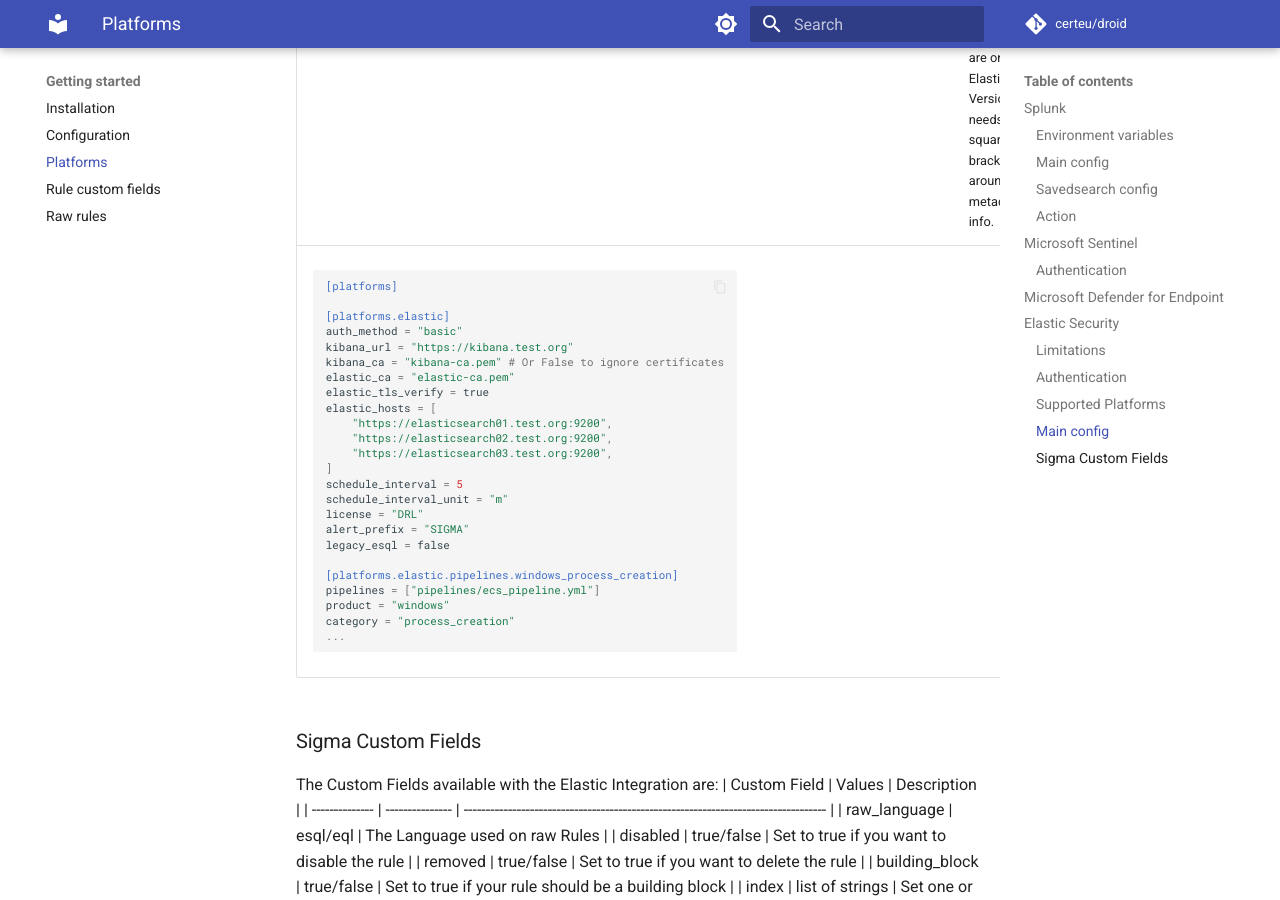
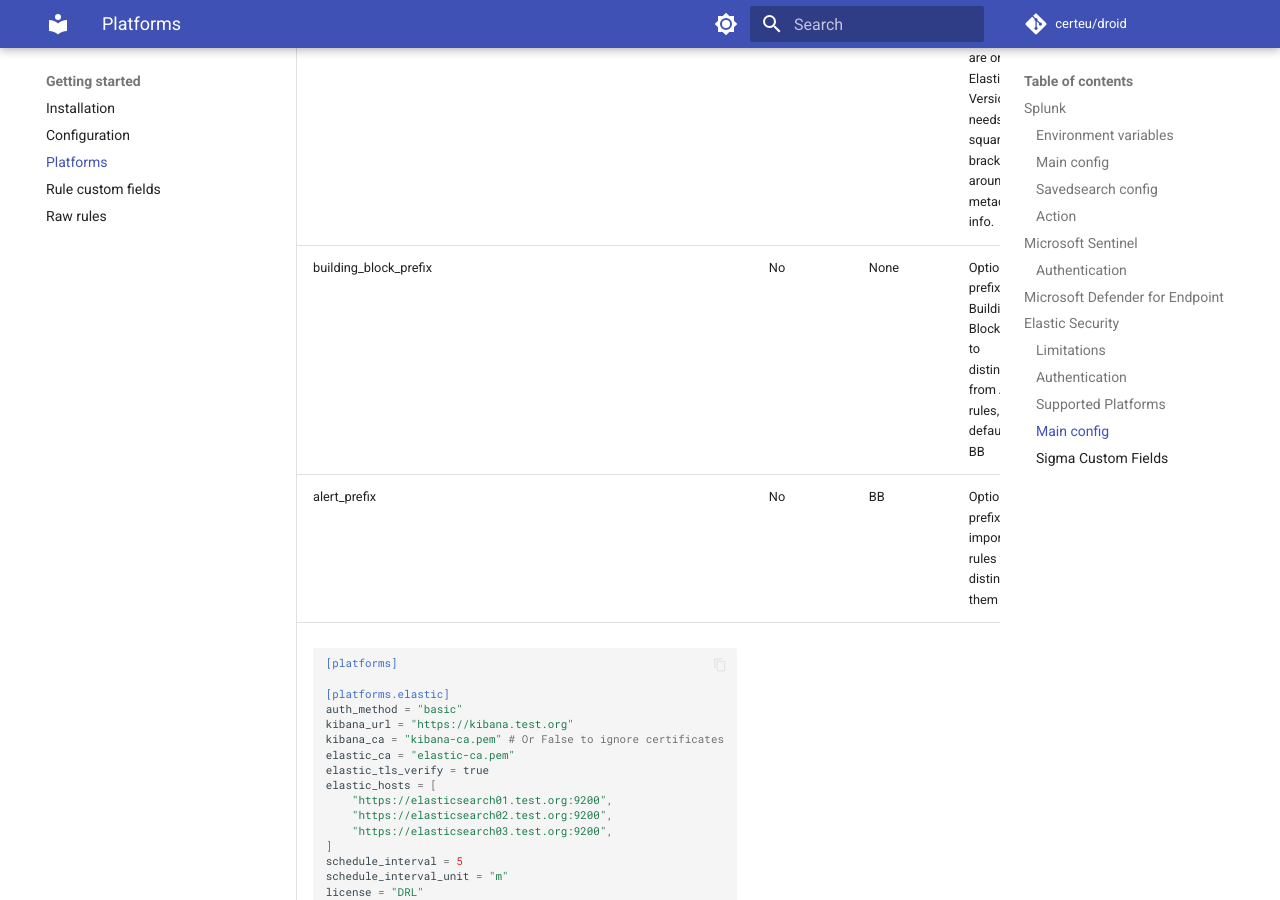
Before and after one commit to certeu/droid-docs, an MkDocs documentation site: the page built from docs/platforms.md, in a window 1280 px wide and 900 px high, scrolled down 5582 px. Built offline with MkDocs 1.6.1 and Material for MkDocs 9.7.7, drawn with Linux system fonts in a browser that asks for light colours; comment, search, counter and statistics services are not loaded.

Commit message:
docs: Add optional prefixes for Building Block and Alert rules

````diff
--- a/docs/platforms.md
+++ b/docs/platforms.md
@@ -215,6 +215,8 @@ For correlation ES|QL rules this is not needed since correlation rules are alrea
 | schedule_interval_unit | No        | "h"           | Interval unit minute (m) or hour (h)                                                                        |
 | license                | No        | "DRL"         | The license of your rule                                                                                    |
 | legacy_esql            | No        | false         | This flag is only if you are on an Elastic Version that needs the square brackets around the metadata info. |
+| building_block_prefix  | No        | None          | Optional prefix for Building Block Rules to distinguish from Alert rules, defaults to BB                    |
+| alert_prefix           | No        | BB            | Optional prefix to your imported rules to distinguish them                                                  |
 ```toml
 [platforms]
 
````
